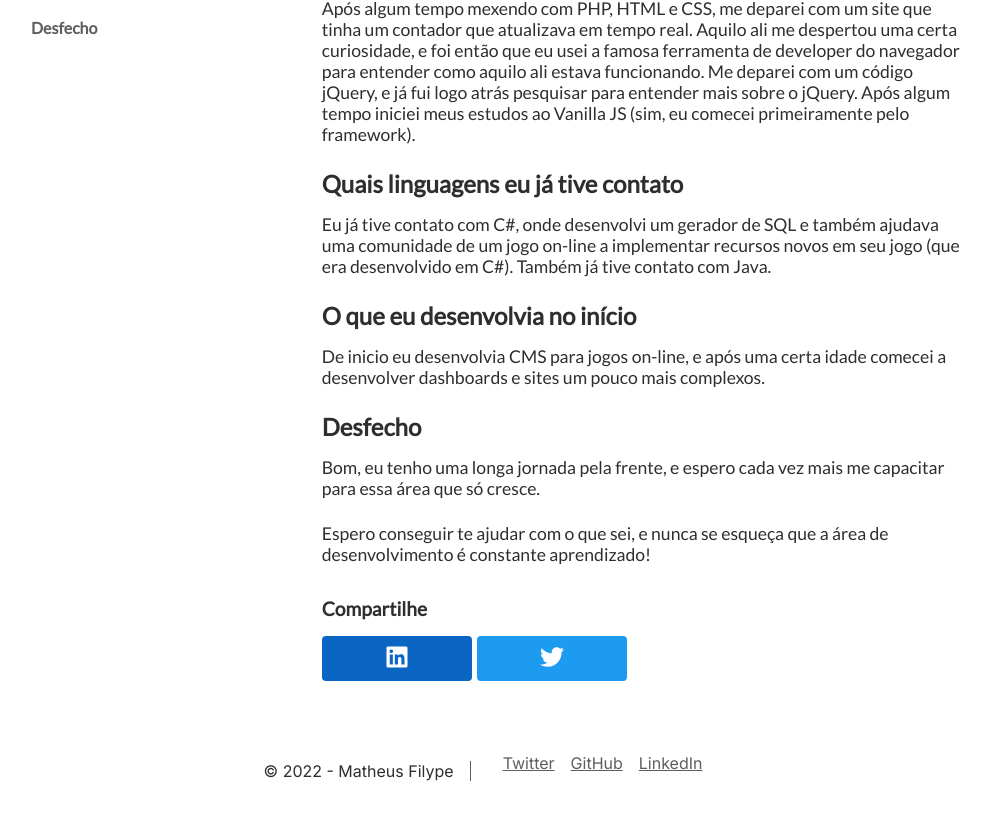
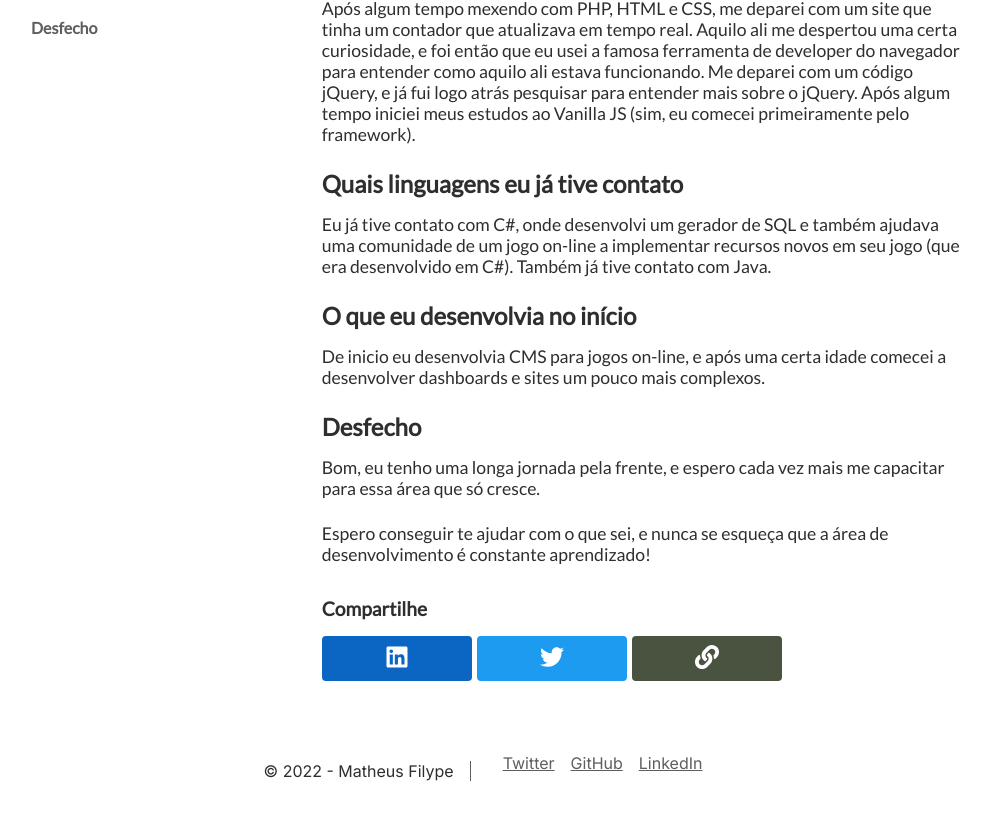
Before and after one commit to Santosl2/mfilypedev, a Next.js app: page /about in a window 1280 px wide. Shown: the part 529-1342 px from the top of the page, without its empty margins (157-1148 px from the left). Built offline with nearby package versions, Linux system fonts and the light colour scheme.

Commit message:
feat: now is possible share in iOS and Android

```diff
--- a/src/components/PostList/PostLayout.tsx
+++ b/src/components/PostList/PostLayout.tsx
@@ -7,7 +7,7 @@ import {
   PostLayoutTitle,
   ShareButton,
 } from "./styles";
-import { FaFacebook, FaTwitter, FaLinkedin } from "react-icons/fa";
+import { FaLink, FaTwitter, FaLinkedin } from "react-icons/fa";
 import { FormatDate } from "@/utils/FormatDate";
 interface PostLayoutProps {
   title: string;
@@ -31,6 +31,7 @@ export default function PostLayout(props: PostLayoutProps) {
       url: window.location.href,
     };
 
+    try {
       switch (type) {
         case "twitter":
           window.open(
@@ -43,11 +44,11 @@ export default function PostLayout(props: PostLayoutProps) {
             https://www.linkedin.com/shareArticle?url=${shareData.url}&mini=true&title=${shareData.title}
           `);
           break;
+
+        default:
+          await navigator.share(shareData);
+          break;
       }
-
-    try {
-      console.log("crickey");
-      await navigator.share(shareData);
     } catch {}
   };
 
@@ -121,6 +122,15 @@ export default function PostLayout(props: PostLayoutProps) {
               >
                 <FaTwitter size={24} />
               </ShareButton>
+              <ShareButton
+                onClick={() => {
+                  sharePublication("");
+                }}
+                color="white"
+                socialColor="#4A5240"
+              >
+                <FaLink size={24} />
+              </ShareButton>
             </Flex>
           </div>
         </Flex>
```
Lines whose indentation alone changed are shown as unchanged.
